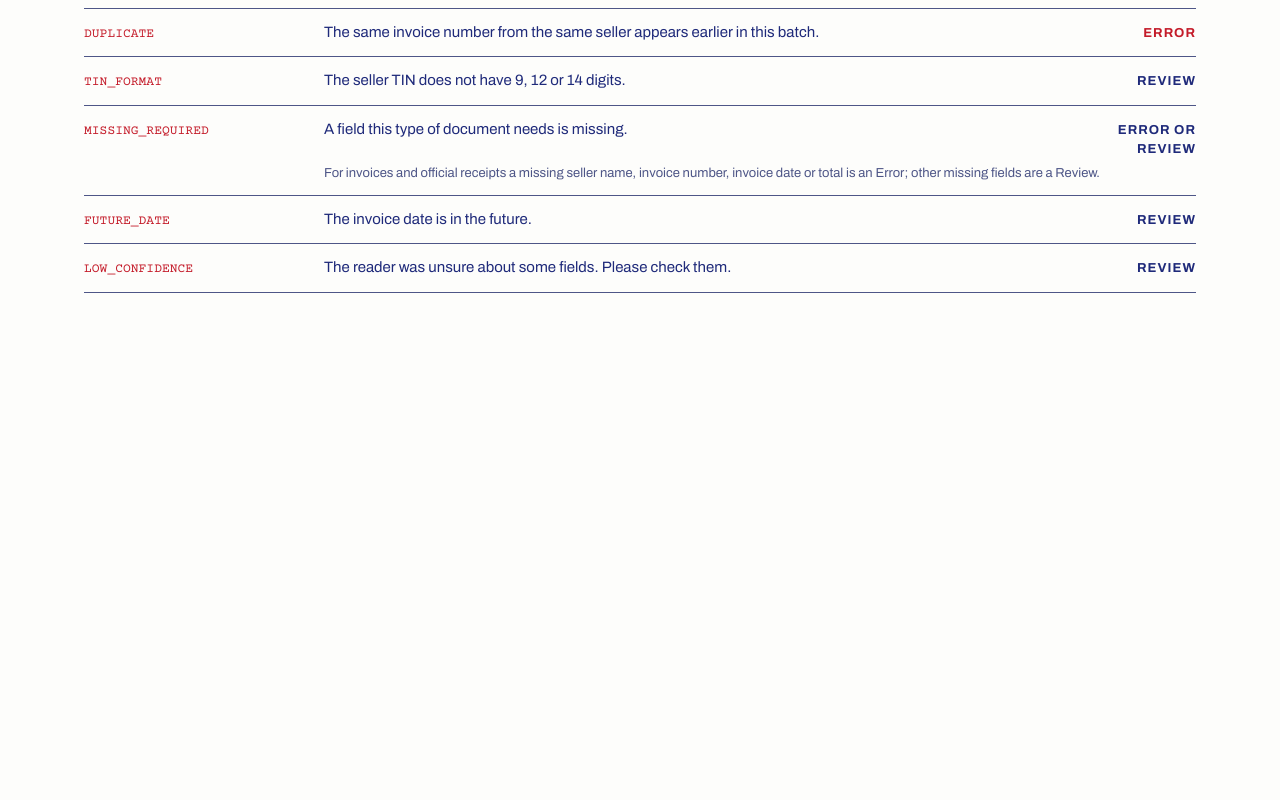
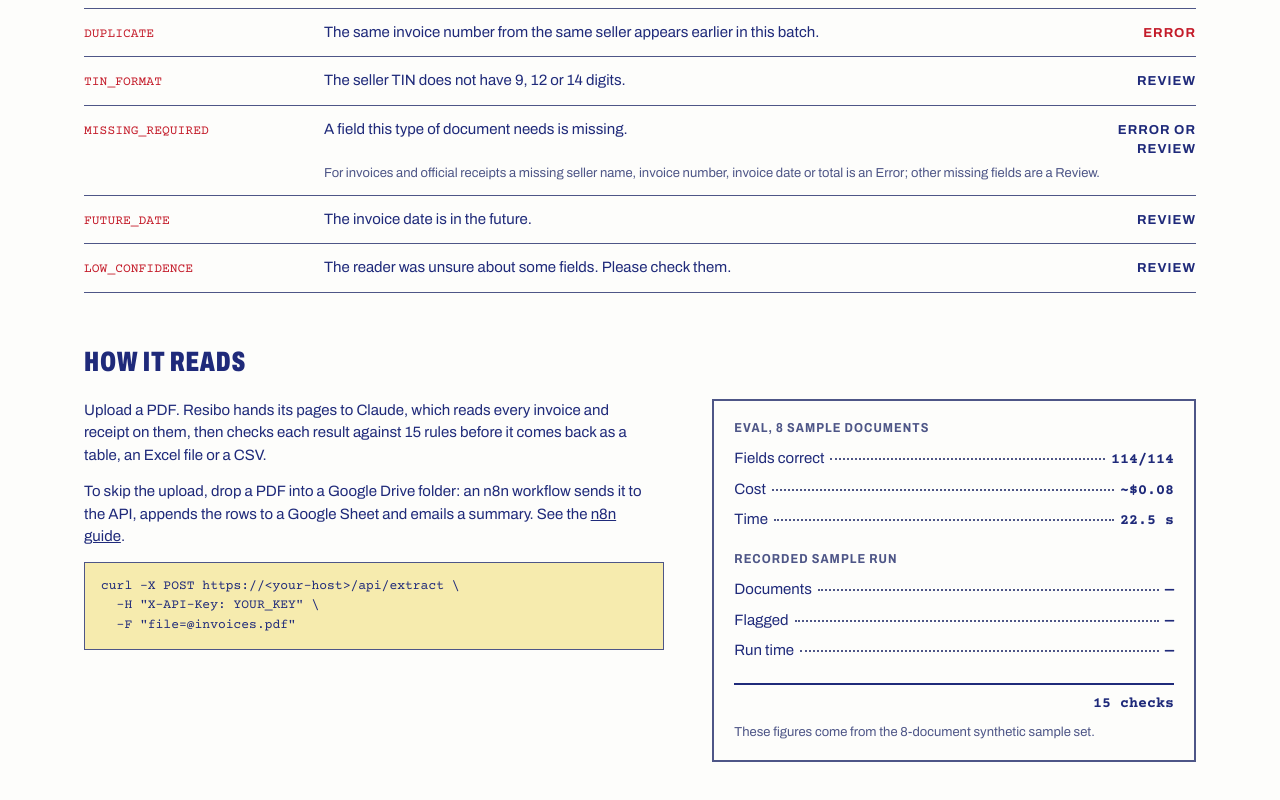
Before and after one commit to jtfrancisco0121/ocr-receipts, a plain HTML site: page resibo/static/landing.html in a window 1280 px wide. Shown: the part 845-1645 px from the top of the page. Before the commit the page ends 1186 px from the top, so only its background shows below. Drawn offline with Linux system fonts and the light colour scheme; no server answers.

Commit message:
S15: How it reads and the tally
The landing page now explains the flow, the Drive to Sheets automation (with a link to the n8n guide) and a curl example for POST /api/extract that carries only a placeholder key. A receipt-style tally with dotted leaders keeps two groups apart so no figure mixes runs: the eval of the 8 sample documents (114/114, ~$0.08, 22.5 s, pinned by a test to the README Accuracy row for claude-sonnet-5-5) and the recorded sample run (documents, flagged and run time, filled by landing.js from the same single response as the rack). The stale "TODO (human step 7)" line is removed from the README Accuracy section.

Co-Authored-By: Claude Sonnet 5.5 <noreply@anthropic.com>
Claude-Session: https://claude.ai/code/session_01DKJKfnLm5nsVnTPmnDy3yK

```diff
--- a/resibo/static/landing.css
+++ b/resibo/static/landing.css
@@ -114,7 +114,35 @@
 .check-error { color: var(--red); }
 .check-note { grid-column: 2 / -1; color: var(--ink-2); }
 
+/* How it reads, and the receipt-style tally with dotted leaders. */
+.how { padding: 40px 0 8px; }
+.how-grid { display: grid; grid-template-columns: minmax(0, 1.2fr) minmax(0, 1fr); gap: 28px 48px; align-items: start; }
+.how-copy { min-width: 0; }
+.how-copy p { margin: 0 0 14px; max-width: 38em; }
+.code {
+  margin: 0; padding: 14px 16px; background: var(--band); border: 1px solid var(--ink-2);
+  overflow-x: auto; font-family: var(--font-mono); font-size: 13px; line-height: 1.5;
+}
+.code code { font-family: inherit; }
+.tally { min-width: 0; padding: 18px 20px; border: 2px solid var(--ink-2); background: var(--paper); }
+.tally-title {
+  margin: 14px 0 6px; font-size: 13px; text-transform: uppercase;
+  font-stretch: 85%; letter-spacing: 0.08em; color: var(--ink-2);
+}
+.tally-title:first-child { margin-top: 0; }
+.tally-list { margin: 0; }
+.tally-row { display: flex; align-items: baseline; gap: 6px; padding: 3px 0; }
+.tally-row dt { flex: 0 0 auto; }
+.tally-row::after { content: ""; order: 1; flex: 1 1 auto; border-bottom: 2px dotted var(--ink-2); transform: translateY(-3px); }
+.tally-row dd { order: 2; margin: 0; flex: 0 0 auto; font-family: var(--font-mono); font-weight: 700; }
+.tally-last {
+  margin: 16px 0 0; padding-top: 8px; border-top: 2px solid var(--ink); font-family: var(--font-mono);
+  font-weight: 700; text-align: right;
+}
+.tally-caption { margin: 8px 0 0; color: var(--ink-2); }
+
 @media (max-width: 767px) {
+  .how-grid { grid-template-columns: minmax(0, 1fr); }
   .check-row { grid-template-columns: minmax(0, 1fr) auto; }
   .check-code { grid-column: 1 / -1; }
   .check-note { grid-column: 1 / -1; }
--- a/resibo/static/landing.html
+++ b/resibo/static/landing.html
@@ -67,6 +67,35 @@
           <li class="check-row"><code class="check-code">LOW_CONFIDENCE</code><span class="check-sentence">The reader was unsure about some fields. Please check them.</span><span class="check-severity">Review</span></li>
         </ol>
       </section>
+
+      <section id="how" class="how" aria-labelledby="how-title">
+        <h2 id="how-title" class="section-title">How it reads</h2>
+        <div class="how-grid">
+          <div class="how-copy">
+            <p>Upload a PDF. Resibo hands its pages to Claude, which reads every invoice and receipt on them, then checks each result against 15 rules before it comes back as a table, an Excel file or a CSV.</p>
+            <p>To skip the upload, drop a PDF into a Google Drive folder: an n8n workflow sends it to the API, appends the rows to a Google Sheet and emails a summary. See the <a class="link" href="https://github.com/jtfrancisco0121/ocr-receipts/blob/main/n8n/README.md" target="_blank" rel="noopener">n8n guide</a>.</p>
+            <pre class="code"><code>curl -X POST https://&lt;your-host&gt;/api/extract \
+  -H "X-API-Key: YOUR_KEY" \
+  -F "file=@invoices.pdf"</code></pre>
+          </div>
+          <div class="tally" aria-label="Tally">
+            <h3 class="tally-title">Eval, 8 sample documents</h3>
+            <dl class="tally-list">
+              <div class="tally-row"><dt>Fields correct</dt><dd>114/114</dd></div>
+              <div class="tally-row"><dt>Cost</dt><dd>~$0.08</dd></div>
+              <div class="tally-row"><dt>Time</dt><dd>22.5 s</dd></div>
+            </dl>
+            <h3 class="tally-title">Recorded sample run</h3>
+            <dl class="tally-list">
+              <div class="tally-row"><dt>Documents</dt><dd id="tally-documents"></dd></div>
+              <div class="tally-row"><dt>Flagged</dt><dd id="tally-flagged"></dd></div>
+              <div class="tally-row"><dt>Run time</dt><dd id="tally-time"></dd></div>
+            </dl>
+            <p class="tally-last">15 checks</p>
+            <p class="tally-caption small">These figures come from the 8-document synthetic sample set.</p>
+          </div>
+        </div>
+      </section>
     </main>
   </div>
 </body>
--- a/resibo/static/landing.js
+++ b/resibo/static/landing.js
@@ -190,6 +190,7 @@
   }
 
   function showUnavailable() {
+    fillTally(null);
     var body = $("rack-body");
     clear(body);
     body.appendChild(
@@ -200,8 +201,17 @@
     );
   }
 
+  // The recorded-run group of the tally comes from the same single response as the rack.
+  function fillTally(batch) {
+    var s = batch ? batch.summary : null;
+    $("tally-documents").textContent = s ? String(s.documents) : "—";
+    $("tally-flagged").textContent = s ? String(s.review + s.error) : "—";
+    $("tally-time").textContent = batch ? (batch.duration_ms / 1000).toFixed(1) + " s" : "—";
+  }
+
   function show(batch) {
     state.batch = batch;
+    fillTally(batch);
     state.models = (batch.invoices || []).map(R.slipModel);
     if (!state.models.length) {
       showUnavailable();
```
Also changed, not shown: 2 other files.
